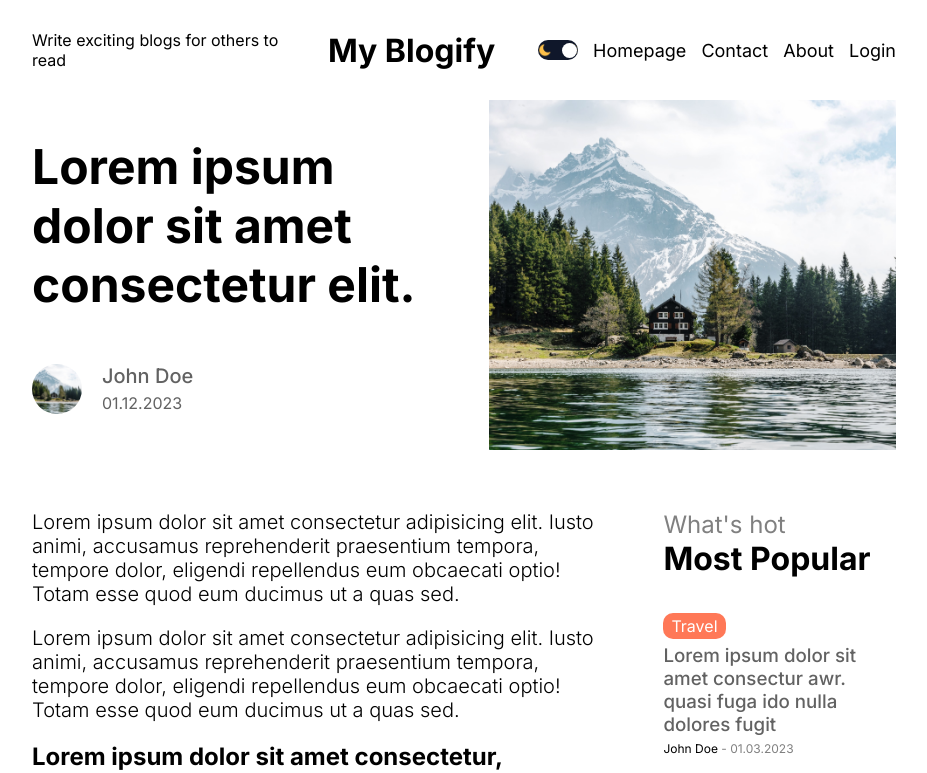
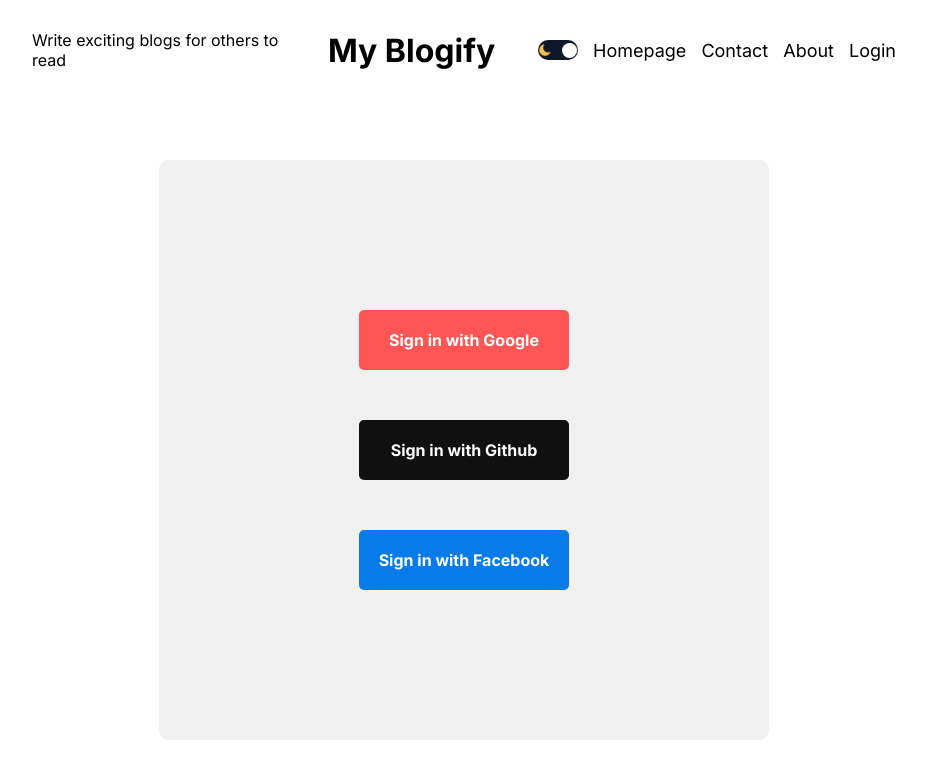
Before and after one commit to AleksandarI01/blog-app, a Next.js app: page /login in a window 1280 px wide. Shown: the top 773 px of the page, without its empty margins (176-1103 px from the left). Built offline with nearby package versions, Linux system fonts and the light colour scheme.

Commit message:
add: login page and design

```diff
--- a/src/app/globals.css
+++ b/src/app/globals.css
@@ -24,14 +24,14 @@
 .dark {
   --bg: #0f172a;
   --textColor: #ddd;
-  --softBG: #1f273a;
+  --softBg: #1f273a;
   --softTextColor: #a6a6a6;
 }
 
 .light {
   --bg: white;
   --textColor: black;
-  --softBG: #f0f0f0;
+  --softBg: #f0f0f0;
   --softTextColor: #626262;
 }
 
--- /dev/null
+++ b/src/app/login/loginPage.module.css
@@ -0,0 +1,56 @@
+.container {
+  display: flex;
+  align-items: center;
+  justify-content: center;
+  margin-top: 60px;
+}
+
+.wrapper {
+  background-color: var(--softBg);
+  padding: 150px 200px;
+  display: flex;
+  flex-direction: column;
+  gap: 50px;
+  border-radius: 10px;
+}
+
+.socialButton {
+  padding: 20px;
+  border-radius: 5px;
+  border: none;
+  color: white;
+  font-weight: bold;
+  cursor: pointer;
+  display: flex;
+  align-items: center;
+  justify-content: center;
+}
+
+.socialButton:first-child {
+  background-color: #ff5555;
+}
+
+.socialButton:nth-child(2) {
+  background-color: #111;
+}
+
+.socialButton:last-child {
+  background-color: #087bea;
+}
+
+@media screen and (max-width: 768px) {
+  .wrapper {
+    padding: 50px 100px;
+  }
+}
+
+@media screen and (max-width: 640px) {
+  .wrapper {
+    padding: 30px;
+  }
+
+  .socialButton {
+    font-weight: 400;
+    font-size: 14px;
+  }
+}
--- /dev/null
+++ b/src/app/login/page.jsx
@@ -0,0 +1,15 @@
+import styles from "./loginPage.module.css";
+
+const LoginPage = () => {
+  return (
+    <div className={styles.container}>
+      <div className={styles.wrapper}>
+        <div className={styles.socialButton}>Sign in with Google</div>
+        <div className={styles.socialButton}>Sign in with Github</div>
+        <div className={styles.socialButton}>Sign in with Facebook</div>
+      </div>
+    </div>
+  );
+};
+
+export default LoginPage;
```
